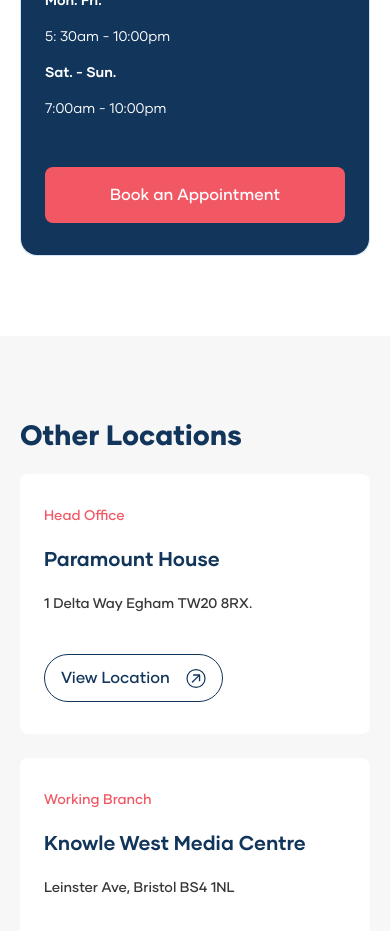
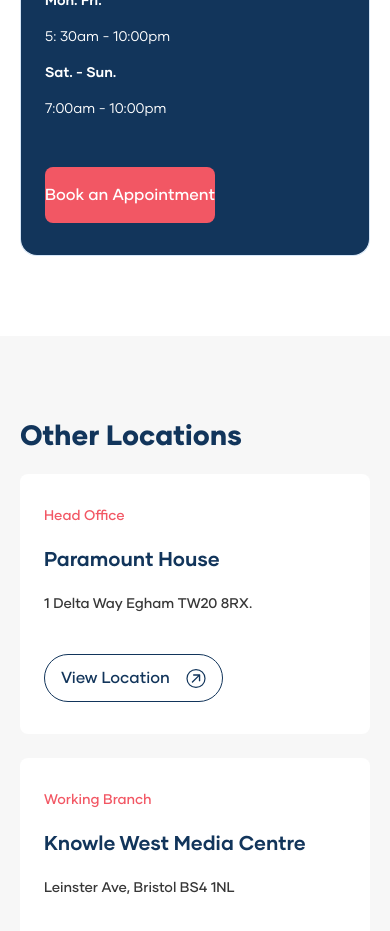
Before and after one commit to Tana00/delore-care, a Next.js app: page /contact-us in a window 390 px wide. Shown: the part 1660-2591 px from the top of the page. Built offline with nearby package versions, Linux system fonts and the light colour scheme.

Commit message:
update linking

```diff
--- a/app/contact-us/page.js
+++ b/app/contact-us/page.js
@@ -238,9 +238,11 @@ const ContactUs = () => {
                   <p>5: 30am - 10:00pm</p>
                   <p className="font-semibold">Sat. - Sun.</p>
                   <p>7:00am - 10:00pm</p>
-                  <button className="mt-8 bg-red text-white w-full md:w-56 h-14 text-base font-medium rounded-lg sm:mr-4 hover:scale-105 transition-all">
-                    Book an Appointment
-                  </button>
+                  <Link href="/contact-us">
+                    <button className="mt-8 bg-red text-white w-full md:w-56 h-14 text-base font-medium rounded-lg sm:mr-4 hover:scale-105 transition-all">
+                      Book an Appointment
+                    </button>
+                  </Link>
                 </div>
               </div>
             </div>
--- a/app/locations/page.js
+++ b/app/locations/page.js
@@ -1,8 +1,8 @@
 "use client";
 import { useState, useEffect } from "react";
 import { useSearchParams } from "next/navigation";
+import Link from "next/link";
 import { locationList } from "@/utils";
-import Map from "@/components/Map";
 import CTA from "@/components/home/cta";
 
 const Locations = () => {
@@ -81,10 +81,11 @@ const Locations = () => {
                   <p className="font-semibold">Sat. - Sun.</p>
                   <p>7:00am - 10:00pm</p>
                 </div>
-
-                <button className="lg:mt-8 bg-red text-white w-full min-[400px]:w-3/4 min-[500px]:w-3/5 sm:w-56 h-14 text-base font-medium rounded-lg sm:mr-4 hover:scale-105 transition-all">
-                  Book an Appointment
-                </button>
+                <Link href="/contact-us">
+                  <button className="lg:mt-8 bg-red text-white w-full min-[400px]:w-3/4 min-[500px]:w-3/5 sm:w-56 h-14 text-base font-medium rounded-lg sm:mr-4 hover:scale-105 transition-all">
+                    Book an Appointment
+                  </button>
+                </Link>
               </div>
               <div className="w-full text-white flex items-start flex-col gap-y-4 text-sm">
                 <p className="font-semibold text-base text-red">
```
